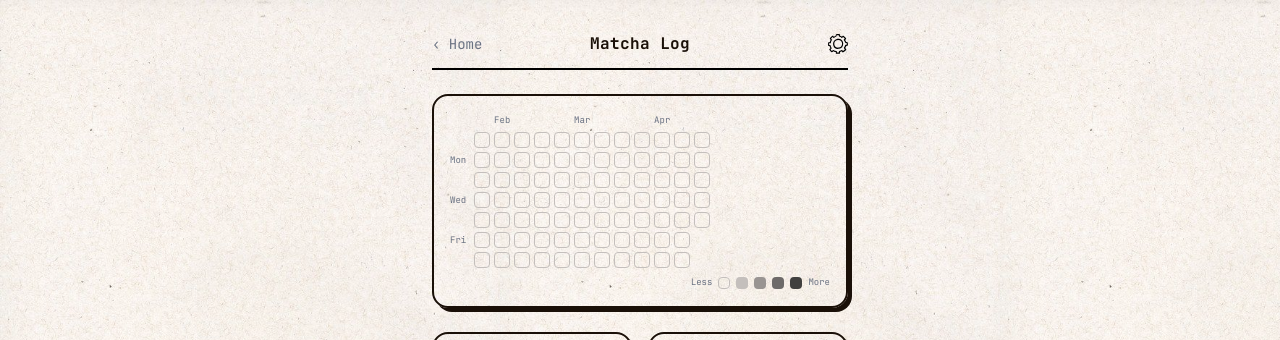
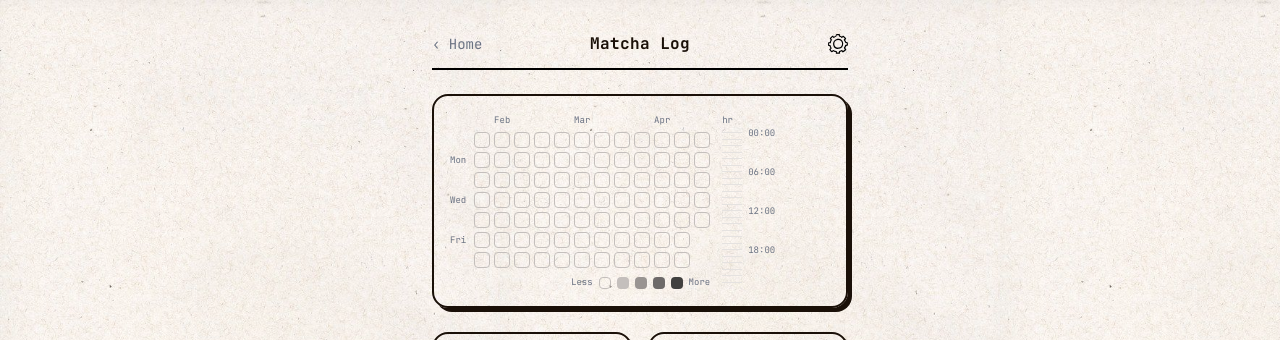
Before and after one commit to pengwingokla/kurashi-life-logger, a Next.js app: page /matcha in a window 1280 px wide. Shown: the top 340 px of the page. Built offline with nearby package versions, Linux system fonts and the light colour scheme; no server answers; the database is empty.

Commit message:
Time-of-day: use 1px lines instead of boxes, placed beside streak heatmap #9

```diff
--- a/src/app/matcha/MatchaDashboard.tsx
+++ b/src/app/matcha/MatchaDashboard.tsx
@@ -4,6 +4,7 @@ import { useState } from 'react'
 import { useRouter } from 'next/navigation'
 import StreakHeatmap from '@/components/StreakHeatmap'
 import MatchaAreaChart from '@/components/MatchaAreaChart'
+import TimeOfDayHeatmap from '@/components/TimeOfDayHeatmap'
 import LogActions from './LogActions'
 import { MatchaLog, MatchaCollection } from '@/lib/supabase'
 import { toETDateKey, todayET, formatTimeET24h, formatDateLabel, etTimeToUTC } from '@/lib/time'
@@ -105,9 +106,12 @@ export default function MatchaDashboard({ logs, collection: initialCollection }:
 
   return (
     <div className="flex flex-col gap-6">
-      {/* Heatmap */}
+      {/* Heatmap + Time of day */}
       <div className="washi-card p-4 overflow-x-auto">
-        <StreakHeatmap logs={logs} selectedDate={selectedDate} onDayClick={setSelectedDate} />
+        <div className="flex gap-3 items-start">
+          <StreakHeatmap logs={logs} selectedDate={selectedDate} onDayClick={setSelectedDate} />
+          <TimeOfDayHeatmap logs={logs} />
+        </div>
       </div>
 
       {/* Stats */}
--- /dev/null
+++ b/src/components/TimeOfDayHeatmap.tsx
@@ -0,0 +1,95 @@
+'use client'
+
+import { useMemo } from 'react'
+
+type LogEntry = { logged_at: string }
+
+type Props = {
+  logs: LogEntry[]
+}
+
+// Same shade palette as StreakHeatmap
+const SHADES =        ['', '#c4bfbc', '#999492', '#6d6a69', '#41403f']
+const SHADE_BORDERS = ['', '#999492', '#6d6a69', '#41403f', '#41403f']
+
+function getIntensity(count: number, max: number): number {
+  if (count === 0 || max === 0) return 0
+  const ratio = count / max
+  if (ratio <= 0.25) return 1
+  if (ratio <= 0.5)  return 2
+  if (ratio <= 0.75) return 3
+  return 4
+}
+
+// Labels shown at every 6 hours
+const HOUR_LABELS: Record<number, string> = {
+  0:  '00:00',
+  6:  '06:00',
+  12: '12:00',
+  18: '18:00',
+}
+
+export default function TimeOfDayHeatmap({ logs }: Props) {
+  const hourCounts = useMemo(() => {
+    const counts = new Array(24).fill(0)
+    for (const log of logs) {
+      const hour = new Date(log.logged_at).toLocaleString('en-US', {
+        timeZone: 'America/New_York',
+        hour: 'numeric',
+        hour12: false,
+      })
+      const h = parseInt(hour) % 24
+      counts[h]++
+    }
+    return counts
+  }, [logs])
+
+  const max = Math.max(...hourCounts, 1)
+
+  // 1px lines with 5.5px gap ≈ 156px total to align with StreakHeatmap height
+  const LINE_H = 1
+  const LINE_GAP = 5.5
+  const totalH = 24 * LINE_H + 23 * LINE_GAP
+
+  return (
+    <div className="flex flex-col gap-1 shrink-0">
+      {/* Spacer matching month-label row in StreakHeatmap */}
+      <div className="h-4 flex items-center">
+        <span className="text-[9px] text-gray-500 leading-none">hr</span>
+      </div>
+
+      <div className="flex gap-1.5 items-start">
+        {/* 24 lines */}
+        <div className="flex flex-col" style={{ gap: `${LINE_GAP}px` }}>
+          {hourCounts.map((count, hour) => {
+            const intensity = getIntensity(count, max)
+            return (
+              <div
+                key={hour}
+                title={`${String(hour).padStart(2, '0')}:00 — ${count} log${count !== 1 ? 's' : ''}`}
+                className="w-5"
+                style={{
+                  height: `${LINE_H}px`,
+                  backgroundColor: intensity > 0 ? SHADES[intensity] : '#e5e2e0',
+                }}
+              />
+            )
+          })}
+        </div>
+
+        {/* Hour labels at 00, 06, 12, 18 */}
+        <div className="relative shrink-0" style={{ height: totalH }}>
+          {Object.entries(HOUR_LABELS).map(([h, label]) => (
+            <span
+              key={h}
+              className="absolute text-[9px] text-gray-500 leading-none"
+              style={{ top: parseInt(h) * (LINE_H + LINE_GAP) - 3 }}
+            >
+              {label}
+            </span>
+          ))}
+        </div>
+      </div>
+    </div>
+  )
+}
```
